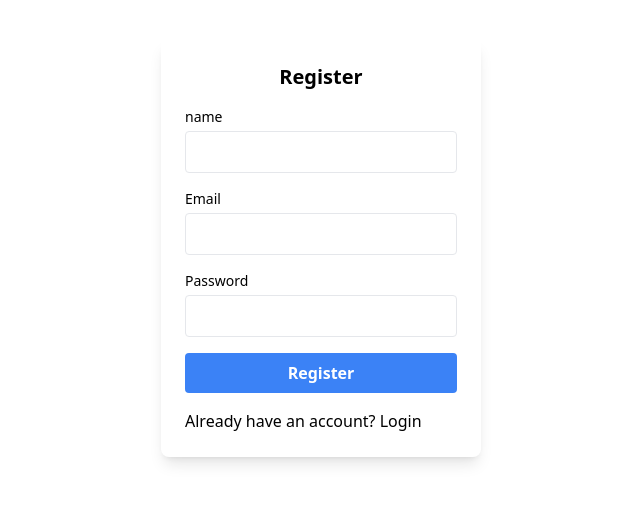
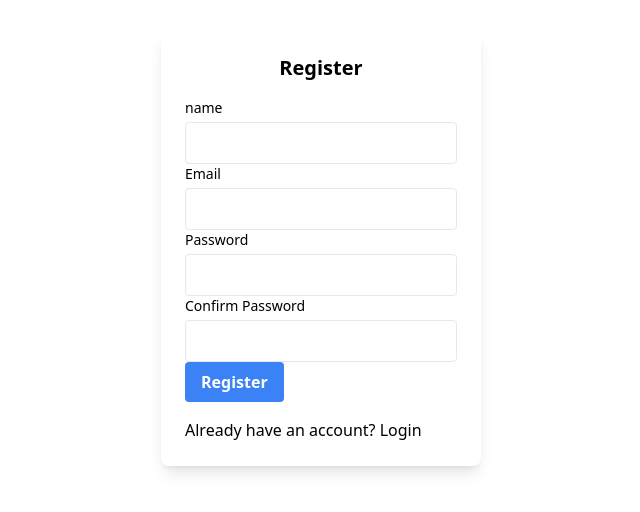
Before and after one commit to nitin01924/note-app, a React (Vite) app in the folder Frontend/: page /register in a window 1280 px wide. Shown: the part 152-664 px from the top of the page, without its empty margins (319-959 px from the left). Built offline with nearby package versions, Linux system fonts and the light colour scheme; no server answers.

Commit message:
feat: add register page with confirm password validation and authentication flow

```diff
--- a/Frontend/src/pages/Register.jsx
+++ b/Frontend/src/pages/Register.jsx
@@ -3,6 +3,7 @@ import { registerUser } from "../services/api";
 import { useNavigate } from "react-router-dom";
 import Button from "../components/Button";
 import Input from "../components/Input";
+import { toast } from "react-toastify";
 
 function Register() {
   const navigate = useNavigate();
@@ -10,12 +11,15 @@ function Register() {
   const [name, setName] = useState("");
   const [email, setEmail] = useState("");
   const [password, setPassword] = useState("");
-  const [loading, setLoading] = useState(false);
+  const [confirmPassword, setconfirmPassword] = useState("");
 
   const handleSubmit = async (e) => {
     try {
       e.preventDefault();
-
+      if (password !== confirmPassword) {
+        toast.error("Passwords do not match !");
+        return;
+      }
       if (!name || !email || !password) {
         alert("Please fill all fields");
         return;
@@ -30,8 +34,6 @@ function Register() {
       console.log(res);
     } catch (error) {
       console.error(error);
-    } finally {
-      setLoading(false);
     }
   };
 
@@ -39,7 +41,7 @@ function Register() {
     <div className="flex items-center justify-center h-screen">
       <div className="w-80 p-6 shadow-lg rounded-lg flex flex-col gap-4">
         <h2 className="text-xl font-bold text-center">Register</h2>
-
+        <form onSubmit={handleSubmit}>
           <Input
             label="name"
             value={name}
@@ -58,14 +60,19 @@ function Register() {
             value={password}
             onChange={(e) => setPassword(e.target.value)}
           />
+          <Input
+            label="Confirm Password"
+            type="password"
+            value={confirmPassword}
+            onChange={(e) => setconfirmPassword(e.target.value)}
+          />
 
-        <Button onClick={handleSubmit} loading={loading}>
-          Register
-        </Button>
+          <Button type="submit">Register</Button>
+        </form>
+
         <p onClick={() => navigate("/")}>Already have an account? Login</p>
       </div>
     </div>
-
   );
 }
 export default Register;
```
Lines whose indentation alone changed are shown as unchanged.
